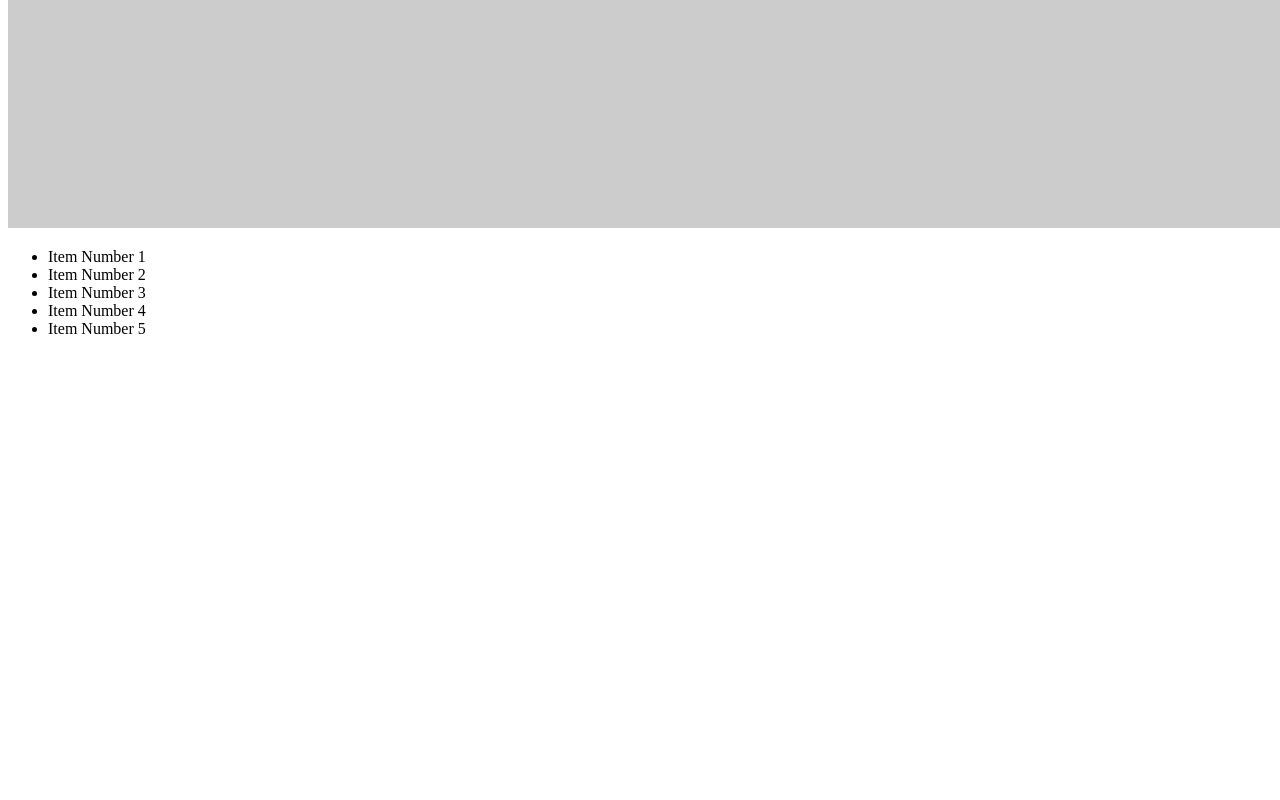
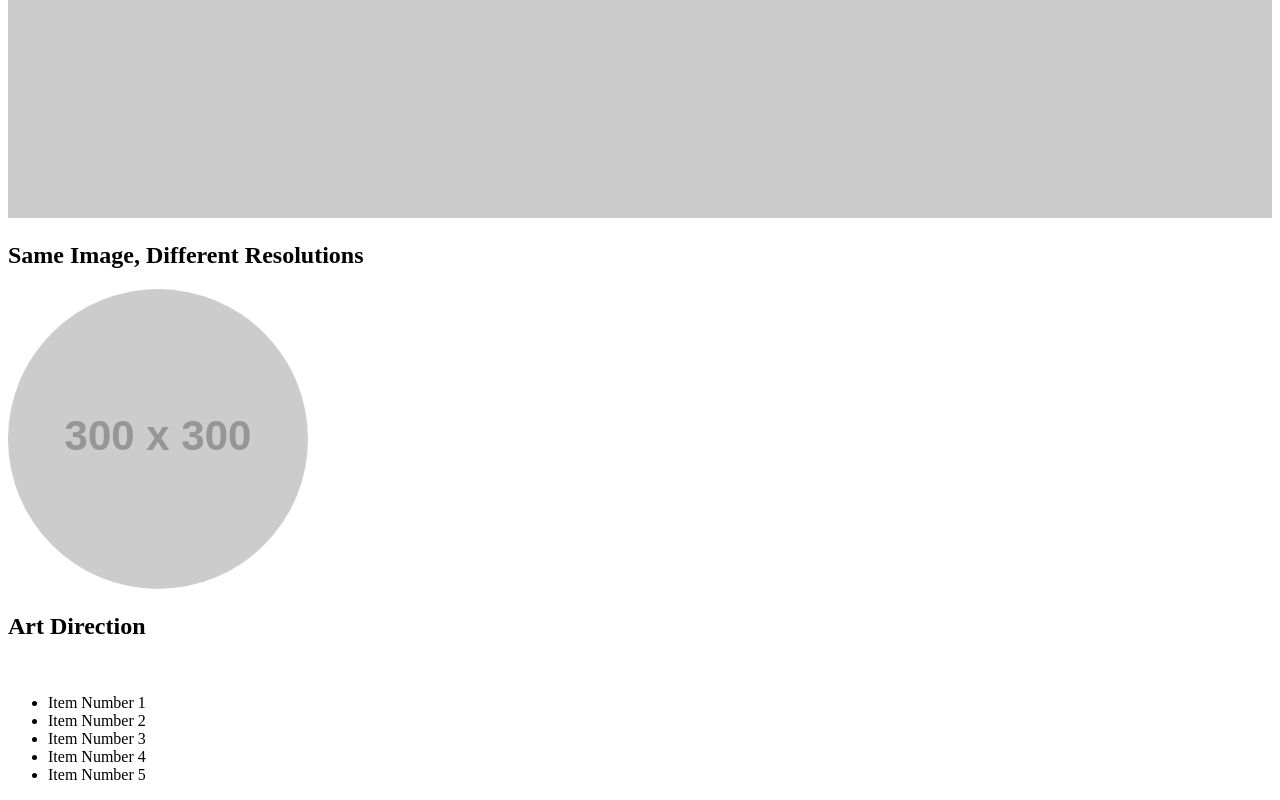
Before and after one commit to Brya0127/images-devtools, a plain HTML site: page index.html in a window 1280 px wide. Shown: the part 649-1449 px from the top of the page. Before the commit the page ends 1003 px from the top, so only its background shows below. Drawn offline with Linux system fonts and the light colour scheme; placeholder pictures from the web are drawn by us.

Commit message:
adds dog images and 3rd section

```diff
--- /dev/null
+++ b/css/main.css
@@ -0,0 +1,15 @@
+.contianer {
+  max-width: 1024px;
+  margin: 0 auto;
+
+}
+
+img {
+  width: 100%;
+
+}
+
+.avatar {
+  width: 300px;
+  border-radius: 50%;
+}
--- a/index.html
+++ b/index.html
@@ -4,6 +4,7 @@
   <meta charset="UTF-8">
   <meta name="viewport" content="width=device-width, initial-scale=1.0">
   <title>Week 5 Image Optimization</title>
+  <link rel="stylesheet" href="css/main.css">
 </head>
 <body>
   <div class="container">
@@ -18,6 +19,23 @@
       (max-width:1024px) 1024px"
       src="https://placehold.co/600x400" alt="placeholder image.">
 
+    </section>
+
+    <section>
+      <h2>Same Image, Different Resolutions</h2>
+      <img srcset="https://placehold.co/300x300,
+      https://placehold.co/600x600 2x,
+      https://placehold.co/900x900 x3"
+      src="https://placehold.co/300x300" alt="placeholder-image"
+      class="avatar">
+
+    </section>
+
+    <section>
+      <h2>Art Direction</h2>
+      <picture>
+        <img src="" alt="">
+      </picture>
     </section>
 
   </div>
```
Also changed, not shown: images/fall-dog-640.jpg (added), images/fall-dog-900.jpg (added), 1 other file.
